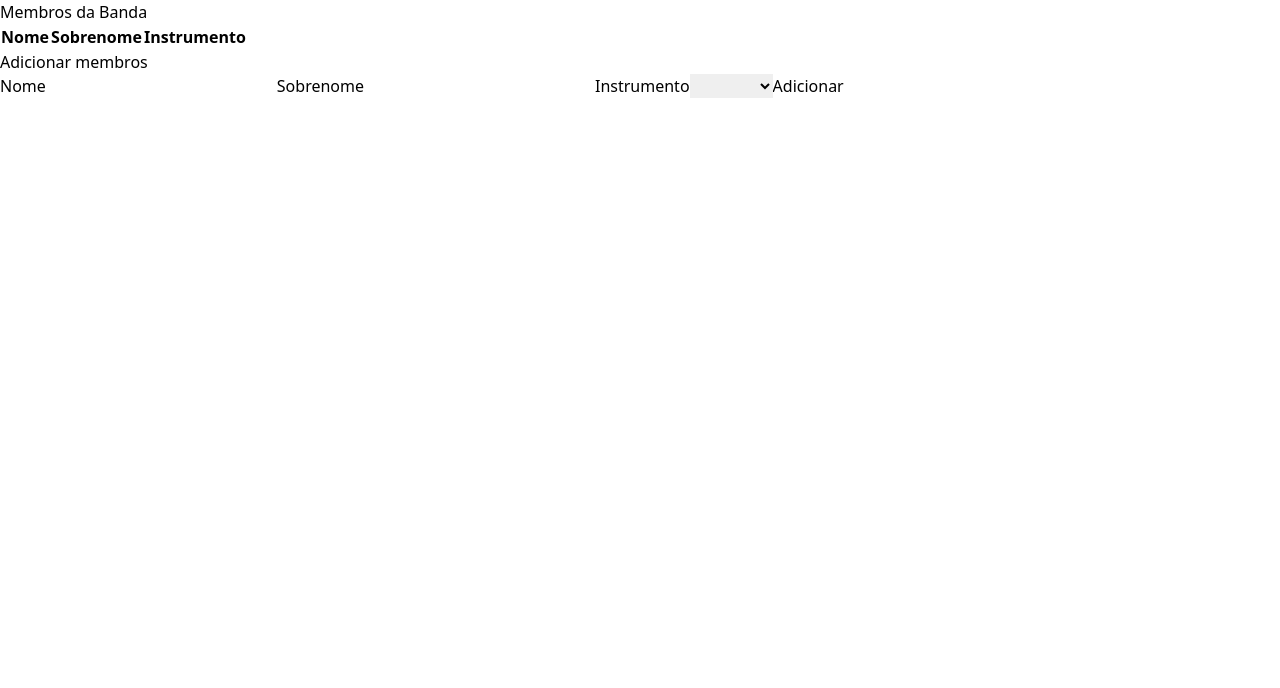
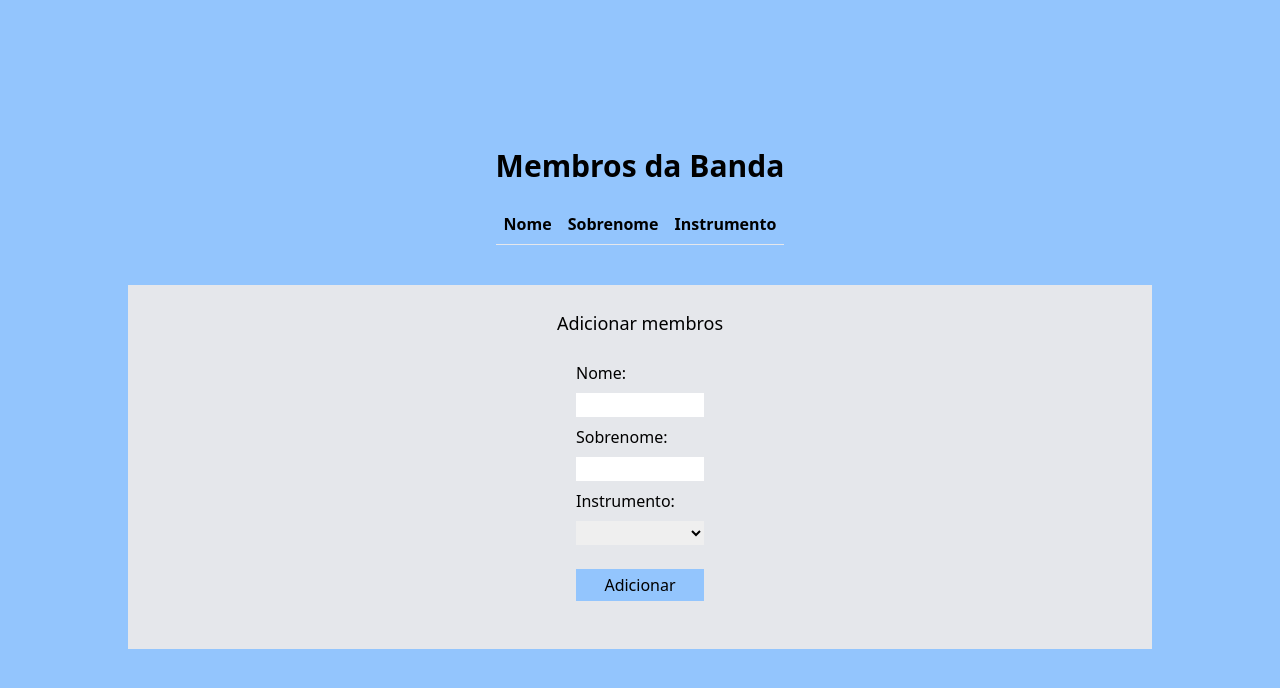
Before and after one commit to B1GM4Th/band-members, a Vue app: page / in a window 1280 px wide. Shown: the top 688 px of the page. Built offline with nearby package versions, Linux system fonts and the light colour scheme.

Commit message:
chore (style): adiciona estilizacao para pagina

```diff
--- a/package.json
+++ b/package.json
@@ -11,6 +11,7 @@
     "vue": "^3.3.4"
   },
   "devDependencies": {
+    "@iconify/vue": "^4.1.1",
     "@vitejs/plugin-vue": "^4.2.3",
     "autoprefixer": "^10.4.14",
     "postcss": "^8.4.24",
--- a/src/App.vue
+++ b/src/App.vue
@@ -1,5 +1,6 @@
 <script setup>
 import { ref } from 'vue';
+import { Icon } from '@iconify/vue';
 
 const listMembers = ref([])
 
@@ -14,6 +15,7 @@ const addNewMember = () => {
   listMembers.value.push(newMember.value)
   newMember.value = {}
 }
+
 const excludeMember = (item) => {
   const i = listMembers.value.indexOf(item)
   if(i > -1) {
@@ -39,21 +41,21 @@ const excludeMember = (item) => {
           <td>{{ member.nome }}</td>
           <td>{{ member.sobrenome }}</td>
           <td>{{ member.instrumento }}</td>
-          <td @click="excludeMember(member)">X</td>
+          <td @click="excludeMember(member)" class="cursor-pointer"><Icon icon="line-md:close-small" /></td>
         </tr>
       </tbody>
     </table>
 
-    <section>
+    <section class="add-members">
       <p>Adicionar membros</p>
       <form>
-        <label for="fname">Nome</label>
+        <label for="fname">Nome:</label>
         <input type="text" name="fname" id="fname" v-model="newMember.nome">
 
-        <label for="lname">Sobrenome</label>
+        <label for="lname">Sobrenome:</label>
         <input type="text" name="lname" id="lname" v-model="newMember.sobrenome">
 
-        <label for="instrument">Instrumento</label>
+        <label for="instrument">Instrumento:</label>
         <select name="instrument" id="intrument" v-model="newMember.instrumento">
           <option value="Baixo">Baixo</option>
           <option value="Guitarra">Guitarra</option>
@@ -69,4 +71,52 @@ const excludeMember = (item) => {
   </main>
 </template>
 
-<style></style>
+<style>
+body {
+  @apply flex justify-center w-screen h-screen bg-blue-300
+}
+
+main {
+  @apply w-fit flex flex-col items-center mt-32
+}
+
+h1 {
+  @apply text-3xl font-bold p-5
+}
+
+td {
+  @apply text-center
+}
+
+main td, main th {
+  @apply p-2 border-collapse;
+}
+
+main th {
+  @apply border-b
+}
+
+.add-members {
+  @apply flex flex-col items-center m-10 p-6 bg-gray-200 w-[80vw]
+}
+
+.add-members p {
+  @apply text-lg
+}
+
+.add-members form {
+  @apply flex flex-col gap-2 p-6
+}
+
+.add-members form input {
+  @apply w-[10vw] px-2
+}
+
+.add-members form input[type='button'] {
+  @apply bg-blue-300 mt-4 p-1
+}
+
+.add-members form input[type='button']:hover {
+  @apply bg-blue-400
+}
+</style>
```
Also changed, not shown: 1 other file (tests, documents, lock files or other folders).
